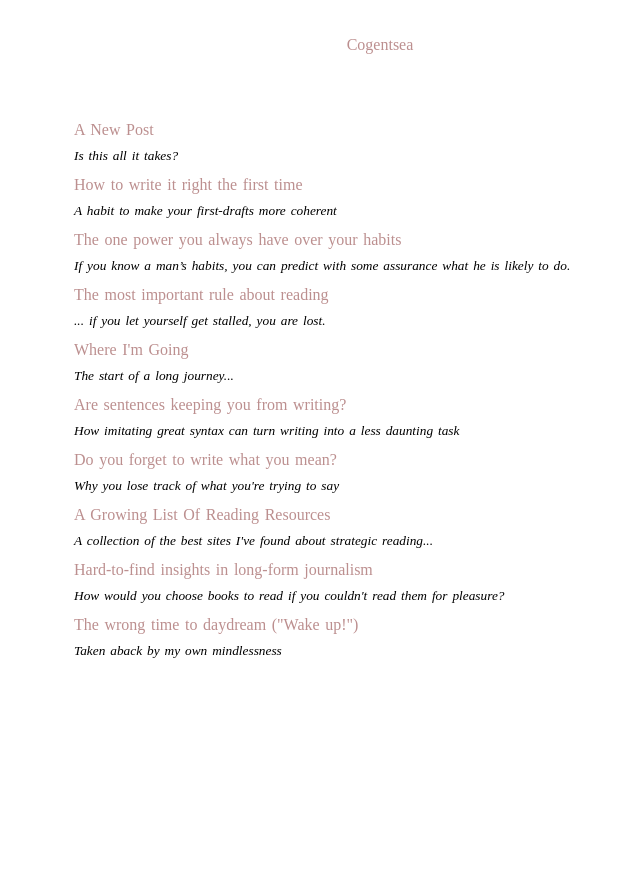
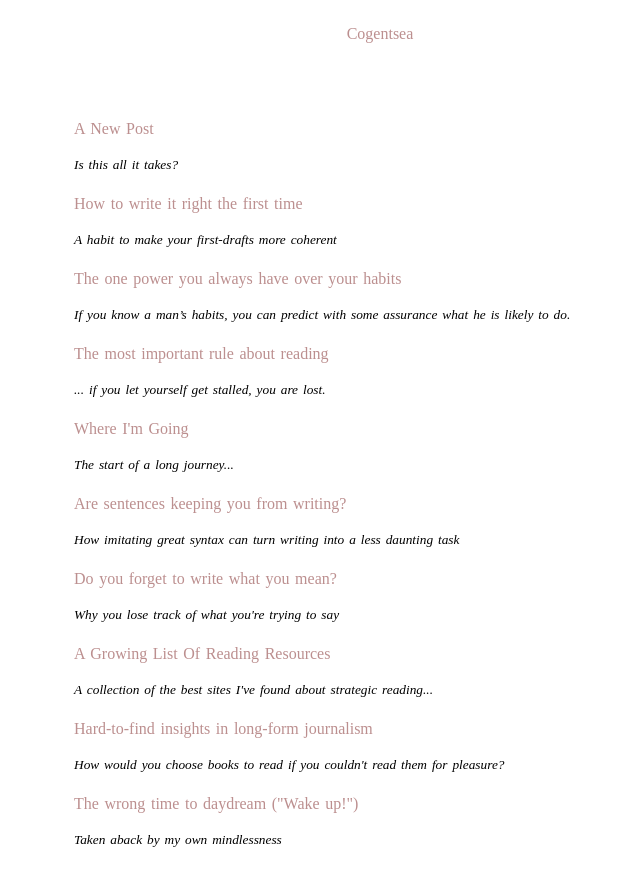
Before and after one commit to jacksoncusick/cogentsea, a Jekyll site: the page built from index.html, in a window 1280 px wide. Shown: the top 886 px of the page, without its empty margins (260-900 px from the left). Built offline with Jekyll 4.4.1, drawn with Linux system fonts in a browser that asks for light colours; some web fonts are replaced; the list of posts is cut into pages by our own code.

Commit message:
Update og_main.css

```diff
--- a/stylesheets/og_main.css
+++ b/stylesheets/og_main.css
@@ -64,14 +64,14 @@ p, ul, ol {
 	max-width: 700px;
 	font-family: 'Droid Serif', serif;
 	font-size: 16px;
-	line-height: 25px;
+	line-height: 35px;
 	margin: 1.556em 0;
 	color: #000000;
 	display: block;
 	list-style-type: none;
 }
 p {
-	margin: 2em;
+	margin: 1em;
 }
 .dear-reader {
 	margin-top: 3em;
```
